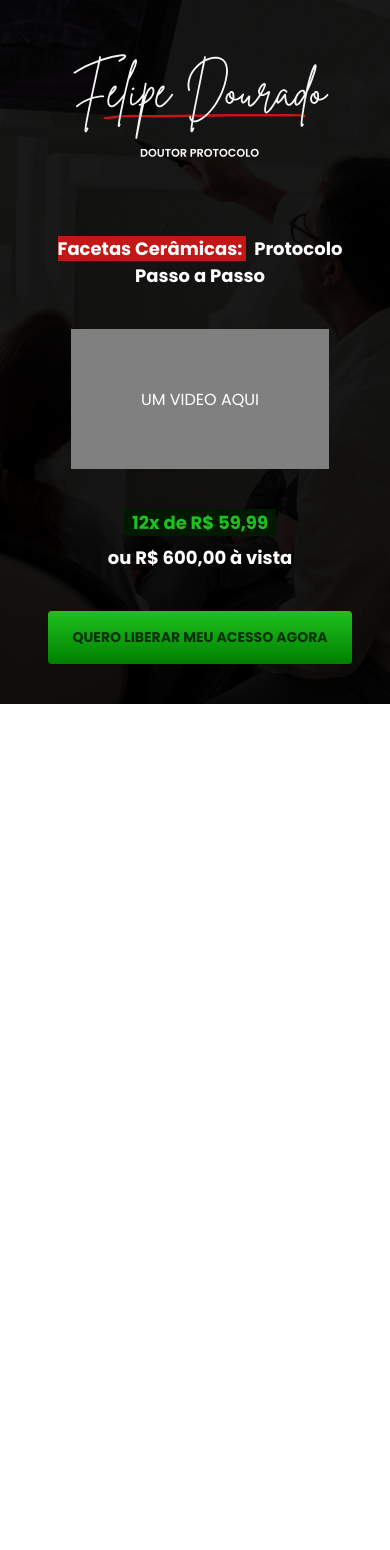
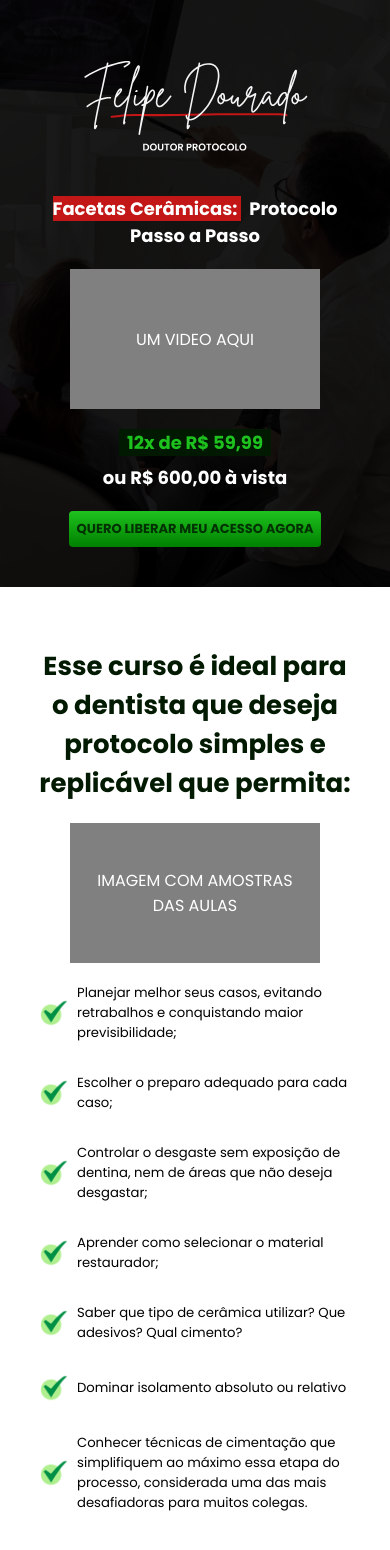
Before and after one commit to JVDourado10/Doutor-Protocolo, a React (Vite) app: page / in a window 390 px wide. Shown: the top 1550 px of the page. Before the commit the page ends 844 px from the top, so only its background shows below. Built offline with nearby package versions, Linux system fonts and the light colour scheme.

Commit message:
Seção 1 responsiva

```diff
--- a/index.html
+++ b/index.html
@@ -7,7 +7,7 @@
   <meta name="viewport" content="width=device-width, initial-scale=1.0" />
   <link rel="preconnect" href="https://fonts.googleapis.com">
   <link rel="preconnect" href="https://fonts.gstatic.com" crossorigin>
-  <link href="https://fonts.googleapis.com/css2?family=Poppins:wght@400;700&display=swap" rel="stylesheet">
+  <link href="https://fonts.googleapis.com/css2?family=Poppins:wght@400;700&family=Roboto:wght@400;700&display=swap" rel="stylesheet">
   <title>Doutor Protocolo | Dr. Felipe Dourado</title>
 </head>
 
--- a/src/App.jsx
+++ b/src/App.jsx
@@ -1,4 +1,5 @@
 import Header from "./Components/Header"
+import Section1 from "./Components/Section1"
 import './styles/main.css'
 
 function App() {
@@ -6,6 +7,7 @@ function App() {
   return (
     <>
       <Header />
+      <Section1 />
     </>
   )
 }
--- a/src/Components/Button/index.jsx
+++ b/src/Components/Button/index.jsx
@@ -25,7 +25,9 @@ const ButtonStyle = styled.a`
   }
 
   @media (max-width: 450px) {
-    font-size: 14px;
+    font-size: 13px;
+    padding: 8px 8px;
+
   }
 `
 // eslint-disable-next-line react/prop-types
--- a/src/Components/Header/index.jsx
+++ b/src/Components/Header/index.jsx
@@ -21,32 +21,43 @@ const Background = styled.img`
 
 const Conteudo = styled.div`
   padding: 40px 0;
-  display: grid;
+  display: flex;
+  flex-direction: column;
   justify-items: center;
   align-items: center;
   color: white;
   gap: 40px;
   position: relative;
   z-index: 1000;
+  width: 100%;
+
+
 
   & img {
     margin-bottom: 40px;
     display: block;
 
     @media (max-width: 400px) {
-      scale: 0.8;
-      margin-bottom: 20px;
+      scale: 0.7;
+      margin-bottom: 0px;
     }
   }
+
+  @media (max-width: 400px) {
+      gap: 20px;
+    }
+
 `
 
-const Video = styled.div`
+export const Video = styled.div`
   background-color: gray;
   width: 800px;
   height: 400px;
   display: flex;
   justify-content: center;
   align-items: center;
+  padding: 20px;
+  text-align: center;
 
   @media (max-width: 1000px) {
     width: 80%;
--- /dev/null
+++ b/src/Components/Section1/Item.tsx
@@ -0,0 +1,38 @@
+import React from "react";
+import styled from "styled-components";
+import check from "../../assets/check-mark.png";
+
+const ConteudoItem = styled.li`
+  display: flex;
+  gap: 8px;
+  align-items: center;
+  margin-bottom: 30px;
+
+  & img {
+    display: inline-block;
+    height: 30px;
+  }
+
+  & p {
+    font-size: 1.5rem;
+    max-width: 73ch;
+
+    @media (max-width: 1024px) {
+      font-size: 1.25rem;
+    }
+    @media (max-width: 769px) {
+      font-size: 0.825rem;
+    }
+  }
+`;
+
+const Item = ({ children }) => {
+  return (
+    <ConteudoItem>
+      <img src={check} />
+      <p>{children}</p>
+    </ConteudoItem>
+  );
+};
+
+export default Item;
--- /dev/null
+++ b/src/Components/Section1/index.tsx
@@ -0,0 +1,58 @@
+import React from "react";
+import { Video } from "../Header";
+import Item from "./Item";
+import styled from "styled-components";
+
+const Conteudo = styled.div`
+  display: grid;
+  justify-items: center;
+  gap: 80px;
+  padding: 60px 0;
+
+  @media (max-width: 769px) {
+    gap: 40px;
+  }
+
+  @media (max-width: 400px) {
+    gap: 20px;
+  }
+`;
+
+const Section1 = () => {
+  return (
+    <section className="container">
+      <Conteudo>
+        <h2 className="robotoTitle">
+          Esse curso é ideal para o dentista que deseja protocolo simples e
+          replicável que permita:
+        </h2>
+        <Video style={{ color: "white" }}>IMAGEM COM AMOSTRAS DAS AULAS</Video>
+        <div>
+          <ul>
+            <Item>
+              Planejar melhor seus casos, evitando retrabalhos e conquistando
+              maior previsibilidade;
+            </Item>
+            <Item>Escolher o preparo adequado para cada caso;</Item>
+            <Item>
+              Controlar o desgaste sem exposição de dentina, nem de áreas que
+              não deseja desgastar;
+            </Item>
+            <Item>Aprender como selecionar o material restaurador;</Item>
+            <Item>
+              Saber que tipo de cerâmica utilizar? Que adesivos? Qual cimento?
+            </Item>
+            <Item>Dominar isolamento absoluto ou relativo</Item>
+            <Item>
+              Conhecer técnicas de cimentação que simplifiquem ao máximo essa
+              etapa do processo, considerada uma das mais desafiadoras para
+              muitos colegas.
+            </Item>
+          </ul>
+        </div>
+      </Conteudo>
+    </section>
+  );
+};
+
+export default Section1;
--- a/src/styles/main.css
+++ b/src/styles/main.css
@@ -4,6 +4,18 @@
   list-style: none;
   box-sizing: border-box;
   font-family: 'Poppins';
+}
+
+/* h2 {
+  font-family: Roboto;
+} */
+
+.robotoTitle {
+  font-size: 32px;
+  text-align: center;
+  max-width: 40ch;
+  line-height: 1.5;
+  color: rgb(1, 26, 1);
 }
 
 .container {
@@ -13,6 +25,28 @@
 
 @media (max-width: 1024px) {
   .container {
-    max-width: 80%
+    max-width: 80%;
+    margin: 0 auto;
+  }
+
+  .robotoTitle {
+    font-size: 32px;
+    text-align: center;
+    max-width: 40ch;
+    line-height: 1.5;
+    color: rgb(1, 26, 1);
   }
 }
+
+@media (max-width: 769px) {
+  .robotoTitle {
+    font-size: 26px;
+  }
+}
+
+@media (max-width: 376px) {
+  .robotoTitle {
+    font-size: 20px;
+    line-height: 1.3;
+  }
+}
```
Also changed, not shown: src/.d.ts (added), src/assets/check-mark.png (added).
